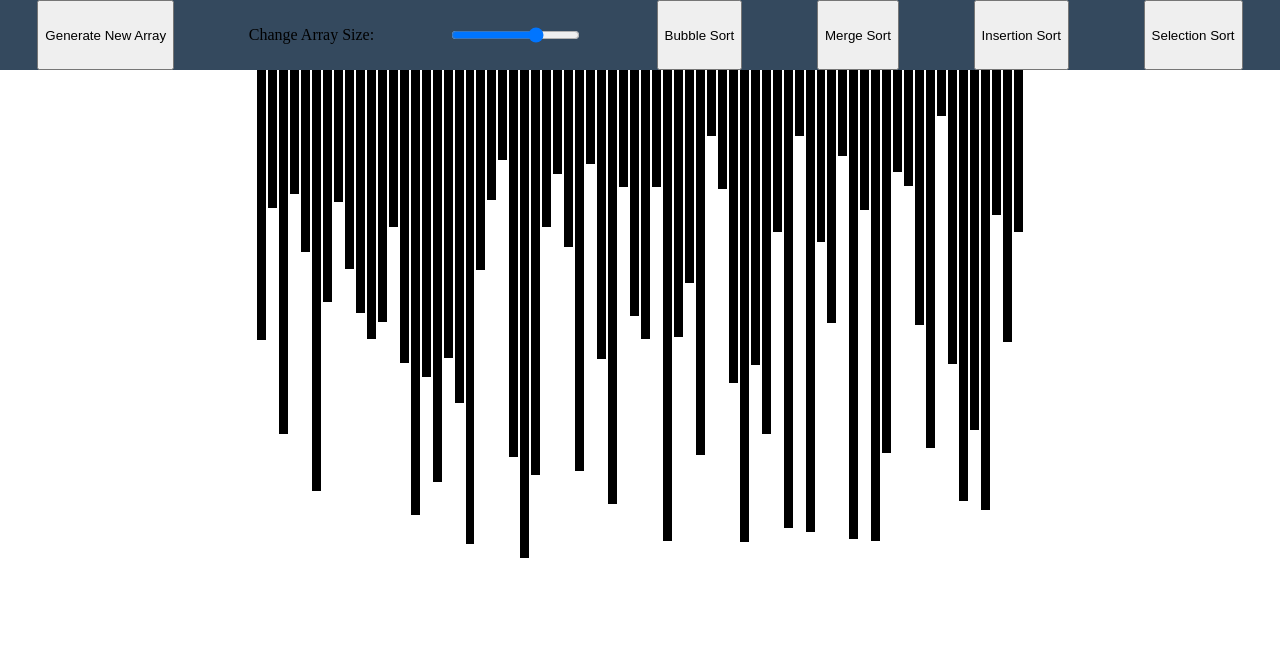
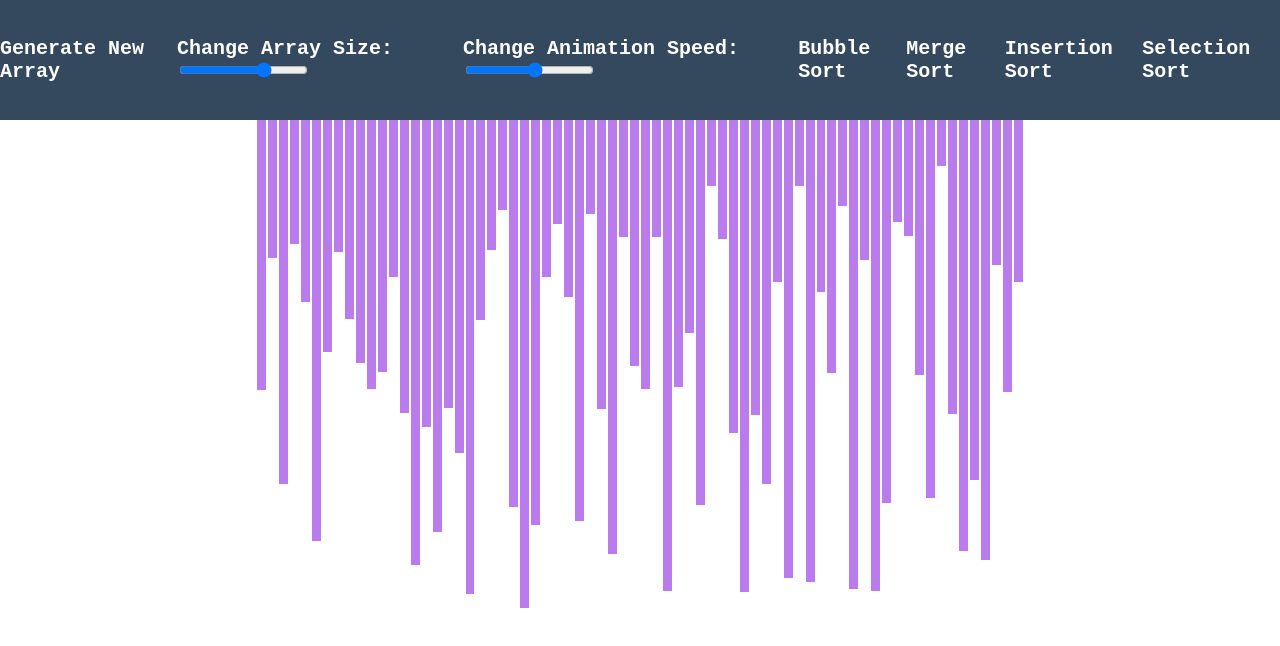
Before and after one commit to Rajat352/algorithm-visualizer, a React (Vite) app: page / in a window 1280 px wide. Shown: the top 646 px of the page. Built offline with nearby package versions, Linux system fonts and the light colour scheme.

Commit message:
added functionality to control animation speed, refactored some code and improved styling

```diff
--- a/src/SortingVisualizer/SortingHeader.jsx
+++ b/src/SortingVisualizer/SortingHeader.jsx
@@ -7,6 +7,8 @@ export default function SortingHeader(props) {
     mergeSort,
     selectionSort,
     insertionSort,
+    animationSpeed,
+    setAnimationSpeed,
   } = props;
 
   const changeNumberOfBars = (event) => {
@@ -15,10 +17,11 @@ export default function SortingHeader(props) {
 
   return (
     <div className="header-container">
-      <button onClick={generateArray} className="generate-new-array-btn">
+      <div onClick={generateArray} className="generate-new-array-btn">
         Generate New Array
-      </button>
-      <label htmlFor="change-size">Change Array Size: </label>
+      </div>
+      <div>
+        <label htmlFor="change-size">Change Array Size:</label>
         <input
           id="change-size"
           type="range"
@@ -26,12 +29,24 @@ export default function SortingHeader(props) {
           max={100}
           value={numberOfBars}
           onChange={changeNumberOfBars}
-        style={{ backgroundColor: "white", cursor: "pointer" }}
         />
-      <button onClick={bubbleSort}>Bubble Sort</button>
-      <button onClick={mergeSort}>Merge Sort</button>
-      <button onClick={insertionSort}>Insertion Sort</button>
-      <button onClick={selectionSort}>Selection Sort</button>
+      </div>
+      <div>
+        <label htmlFor="change-animation-speed">Change Animation Speed:</label>
+        <input
+          id="change-animation-speed"
+          type="range"
+          min="20"
+          max="900"
+          value={animationSpeed}
+          onChange={(e) => setAnimationSpeed(parseInt(e.target.value))}
+        />
+      </div>
+
+      <div onClick={bubbleSort}>Bubble Sort</div>
+      <div onClick={mergeSort}>Merge Sort</div>
+      <div onClick={insertionSort}>Insertion Sort</div>
+      <div onClick={selectionSort}>Selection Sort</div>
     </div>
   );
 }
--- a/src/SortingVisualizer/SortingVisualizer.css
+++ b/src/SortingVisualizer/SortingVisualizer.css
@@ -1,5 +1,6 @@
 body {
   margin: 0;
+  font-family: monospace;
 }
 
 .bars-container {
@@ -18,15 +19,27 @@ body {
 
 .header-container {
   background-color: #34495e;
-  height: 70px;
+  height: 120px;
   display: flex;
-  justify-content: space-around;
+  align-items: center;
+  justify-content: space-between;
+}
+
+.header-container > div {
+  cursor: pointer;
+  color: white;
+  font-size: 20px;
+  font-weight: bold;
+}
+
+label {
+  color: white;
+}
+
+input {
+  cursor: pointer;
 }
 
 button {
   cursor: pointer;
 }
-
-label {
-  padding-top: 26px;
-}
--- a/src/SortingVisualizer/SortingVisualizer.jsx
+++ b/src/SortingVisualizer/SortingVisualizer.jsx
@@ -10,6 +10,7 @@ import { useEffect, useState } from "react";
 export default function SortingVisualizer() {
   const [array, setArray] = useState([]);
   const [numberOfBars, setNumberOfBars] = useState(70);
+  const [animationSpeed, setAnimationSpeed] = useState(500);
 
   useEffect(() => {
     generateRandomArray();
@@ -23,9 +24,10 @@ export default function SortingVisualizer() {
     setArray(randomArray);
   };
 
-  const SECONDARY_COLOR = "red";
-  const ANIMATION_SPEED_MS = 20;
-  const PRIMARY_COLOR = "black";
+  const ANIMATION_SPEED_MS = animationSpeed;
+  const PRIMARY_COLOR = "rgba(169, 92, 232, 0.8)";
+  const SECONDARY_COLOR = "lightgreen";
+  const TERTIARY_COLOR = "coral";
 
   function mergeSort() {
     const animations = getMergeSortAnimations(array);
@@ -73,7 +75,7 @@ export default function SortingVisualizer() {
 
     const thisBar = document.getElementsByClassName("bars");
     // Set the backgroundColor of the bars for the compared elements
-    const color = move.type == "swap" ? SECONDARY_COLOR : "blue";
+    const color = move.type == "swap" ? SECONDARY_COLOR : TERTIARY_COLOR;
 
     thisBar[i].style.backgroundColor = color;
     thisBar[j].style.backgroundColor = color;
@@ -109,7 +111,7 @@ export default function SortingVisualizer() {
 
     const thisBar = document.getElementsByClassName("bars");
 
-    const color = move.type == "swap" ? SECONDARY_COLOR : "blue";
+    const color = move.type == "swap" ? SECONDARY_COLOR : TERTIARY_COLOR;
 
     thisBar[i].style.backgroundColor = color;
     thisBar[j].style.backgroundColor = color;
@@ -144,7 +146,7 @@ export default function SortingVisualizer() {
 
     const thisBar = document.getElementsByClassName("bars");
 
-    const color = move.type == "swap" ? SECONDARY_COLOR : "blue";
+    const color = move.type == "swap" ? SECONDARY_COLOR : TERTIARY_COLOR;
 
     thisBar[i].style.backgroundColor = color;
     thisBar[j].style.backgroundColor = color;
@@ -166,6 +168,8 @@ export default function SortingVisualizer() {
         mergeSort={mergeSort}
         selectionSort={selectionSortArray}
         insertionSort={insertionSortArray}
+        animationSpeed={animationSpeed}
+        setAnimationSpeed={setAnimationSpeed}
       />
       <div className="bars-container">
         {array.map((value, index) => (
```
Lines whose indentation alone changed are shown as unchanged.
